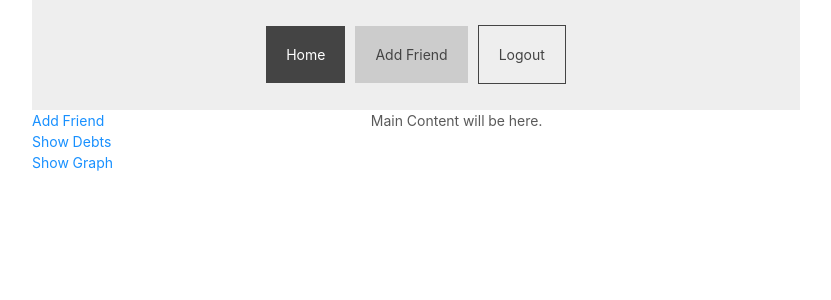
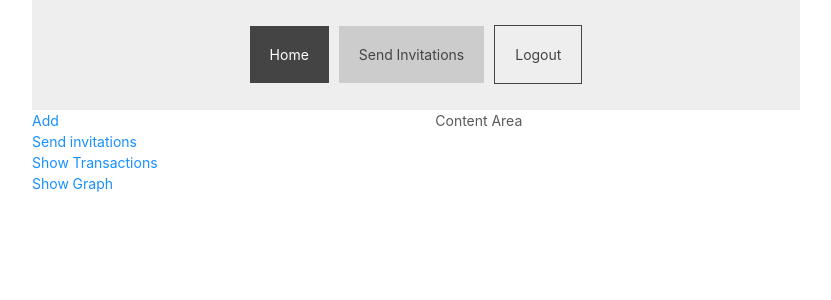
Before and after one commit to samundra/whoowesme, a React (Create React App) app: page / in a window 1280 px wide. Shown: the top 300 px of the page, without its empty margins (224-1055 px from the left). Built offline with nearby package versions, Linux system fonts and the light colour scheme.

Commit message:
add navigation

```diff
--- a/src/App.tsx
+++ b/src/App.tsx
@@ -29,7 +29,7 @@ const App = () => {
               float: 'left',
             }}
           />
-          Main Content will be here.
+          <div>Content Area</div>
         </div>
       </div>
     </div>
--- a/src/Components/navigation/MainNavigation/MainNavigation.tsx
+++ b/src/Components/navigation/MainNavigation/MainNavigation.tsx
@@ -8,17 +8,17 @@ const MainNavigation: React.FunctionComponent<Props> = props => {
     <nav style={props.style}>
       <ul style={style.ulStyle}>
         <li style={style.liStyle}>
-          <a href="/" style={style.activeLink}>
+          <a href="/dashboard" style={style.activeLink}>
             Home
           </a>
         </li>
         <li style={{ marginRight: '10px', textAlign: 'center' }}>
-          <a href="/add-friend" style={style.defaultLink}>
-            Add Friend
+          <a href="/send-invitations" style={style.defaultLink}>
+            Send Invitations
           </a>
         </li>
         <li style={{ marginRight: '0', textAlign: 'center' }}>
-          <a href="/add-friend" style={style.metroUILink}>
+          <a href="/logout" style={style.metroUILink}>
             Logout
           </a>
         </li>
--- a/src/Components/navigation/SidebarNavigation/SidebarNavigation.tsx
+++ b/src/Components/navigation/SidebarNavigation/SidebarNavigation.tsx
@@ -10,10 +10,13 @@ const SidebarNavigation: React.FunctionComponent<SidebarNavigationProps> = ({
   return (
     <ul style={style}>
       <li>
-        <a href="/add-friend">Add Friend</a>
+        <a href="/add">Add</a>
       </li>
       <li>
-        <a href="/show-debts">Show Debts</a>
+        <a href="/send-invitations">Send invitations</a>
+      </li>
+      <li>
+        <a href="/show-transactions">Show Transactions</a>
       </li>
       <li>
         <a href="/show-graph">Show Graph</a>
```
